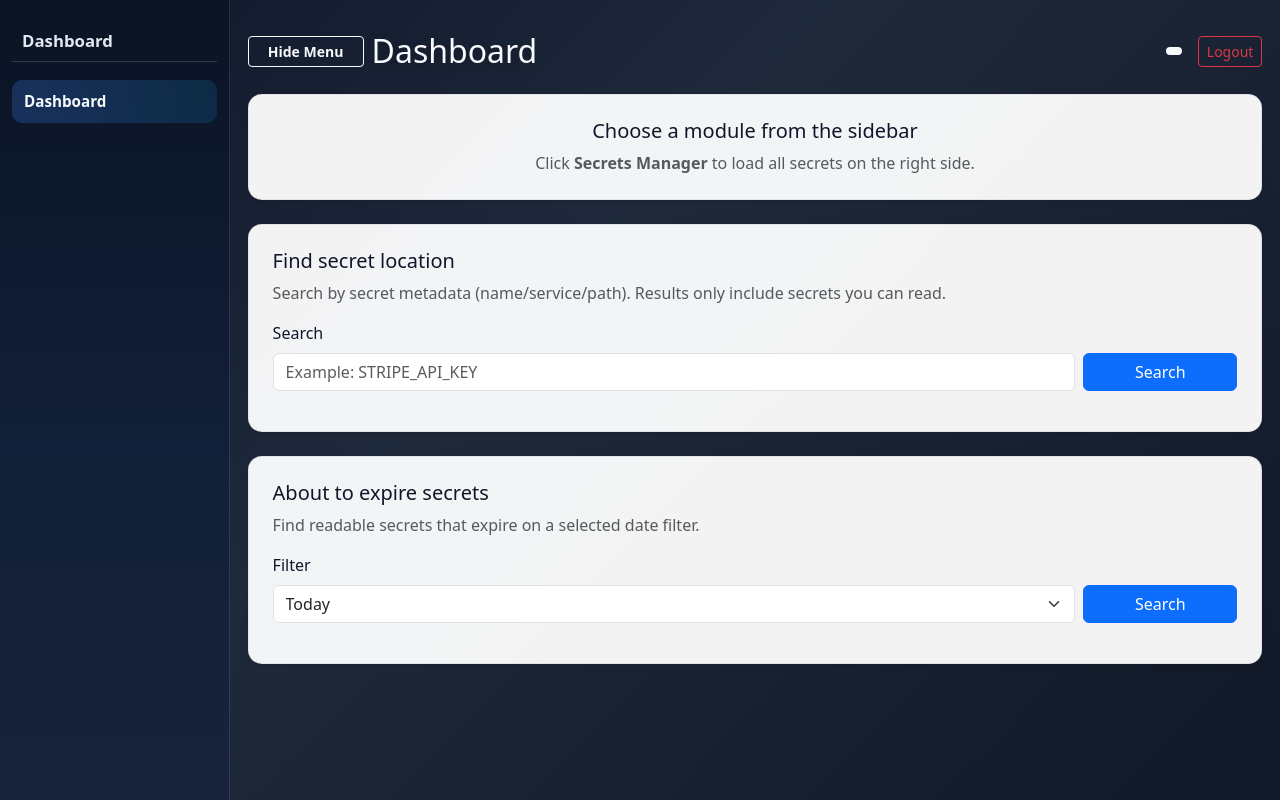
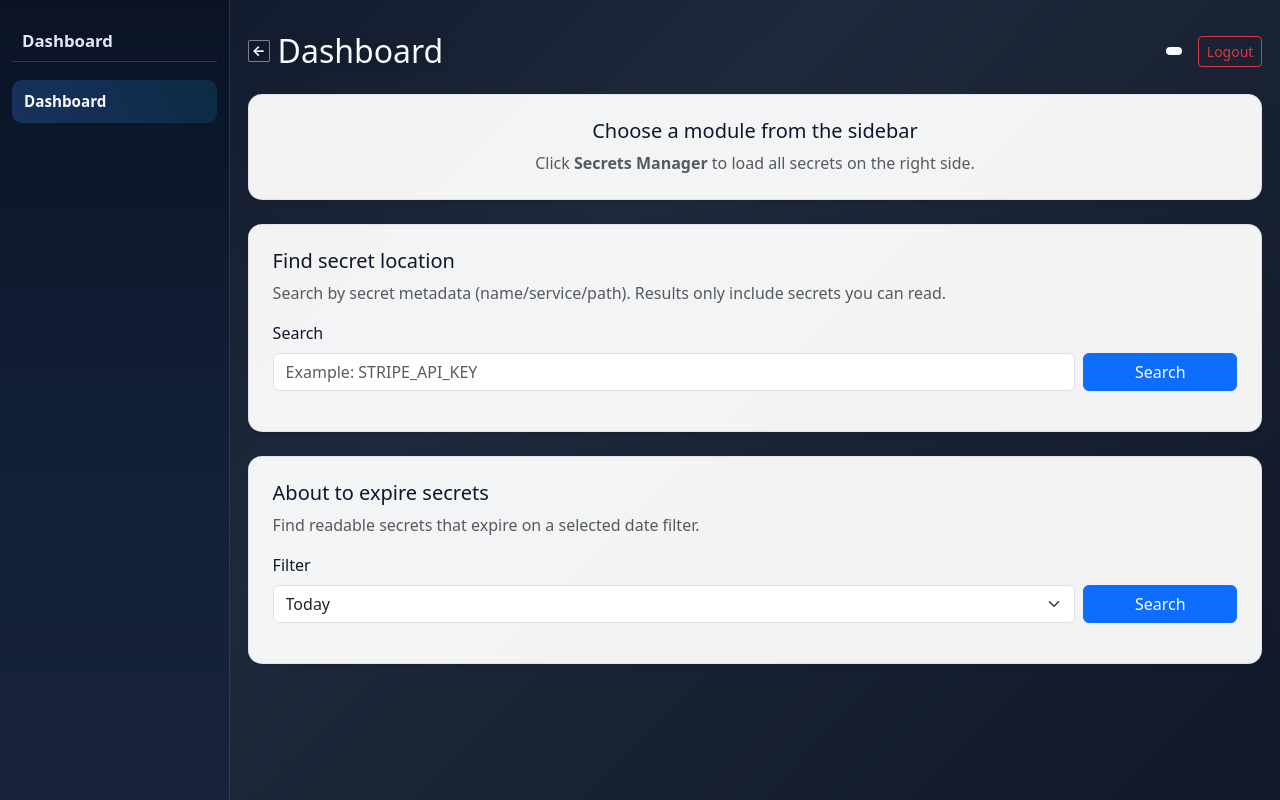
Before and after one commit to shaik-byte/ci-secrets-management, a Django app: template vault_dashboard/templates/vault_dashboard/dashboard.html in a window 1280 px wide. Run offline with Django 5.2, Linux system fonts and the light colour scheme; the template is opened without the code that fills it, so the values that code supplies are empty; some libraries are stand-ins or nearby versions.

Commit message:
Refine sidebar toggle to compact arrow button

```diff
--- a/vault_dashboard/templates/vault_dashboard/dashboard.html
+++ b/vault_dashboard/templates/vault_dashboard/dashboard.html
@@ -111,8 +111,29 @@
         }
 
         .sidebar-toggle-btn {
-            min-width: 116px;
-            font-weight: 600;
+            width: 22px;
+            height: 22px;
+            padding: 0;
+            border-radius: 2px;
+            display: inline-flex;
+            align-items: center;
+            justify-content: center;
+            border: 1px solid rgba(255, 255, 255, 0.45);
+            background: rgba(15, 23, 42, 0.55);
+            color: #f8fafc;
+            font-size: 0.9rem;
+            font-weight: 700;
+            line-height: 1;
+        }
+
+        .sidebar-toggle-btn:hover {
+            background: rgba(30, 41, 59, 0.85);
+            border-color: rgba(255, 255, 255, 0.7);
+            color: #ffffff;
+        }
+
+        .sidebar-toggle-btn:focus-visible {
+            box-shadow: 0 0 0 0.15rem rgba(148, 197, 255, 0.35);
         }
 
         body.sidebar-collapsed .sidebar {
@@ -333,8 +354,16 @@
 <div class="container mt-4">
     <div class="d-flex justify-content-between align-items-center mb-4">
         <div class="d-flex align-items-center gap-2">
-            <button id="sidebar-toggle-btn" type="button" class="btn btn-outline-light btn-sm sidebar-toggle-btn" aria-expanded="true" aria-controls="app-shell">
-                Hide Menu
+            <button
+                id="sidebar-toggle-btn"
+                type="button"
+                class="btn btn-sm sidebar-toggle-btn"
+                aria-expanded="true"
+                aria-controls="app-shell"
+                aria-label="Collapse sidebar"
+                title="Collapse sidebar"
+            >
+                ←
             </button>
             <h2 id="page-title" class="mb-0">Dashboard</h2>
         </div>
@@ -1938,8 +1967,10 @@ document.addEventListener("DOMContentLoaded", function () {
     const updateSidebarToggleState = (collapsed) => {
         document.body.classList.toggle("sidebar-collapsed", collapsed);
         if (sidebarToggleBtn) {
-            sidebarToggleBtn.textContent = collapsed ? "Show Menu" : "Hide Menu";
+            sidebarToggleBtn.textContent = collapsed ? "→" : "←";
             sidebarToggleBtn.setAttribute("aria-expanded", collapsed ? "false" : "true");
+            sidebarToggleBtn.setAttribute("aria-label", collapsed ? "Expand sidebar" : "Collapse sidebar");
+            sidebarToggleBtn.title = collapsed ? "Expand sidebar" : "Collapse sidebar";
         }
     };
 
```
